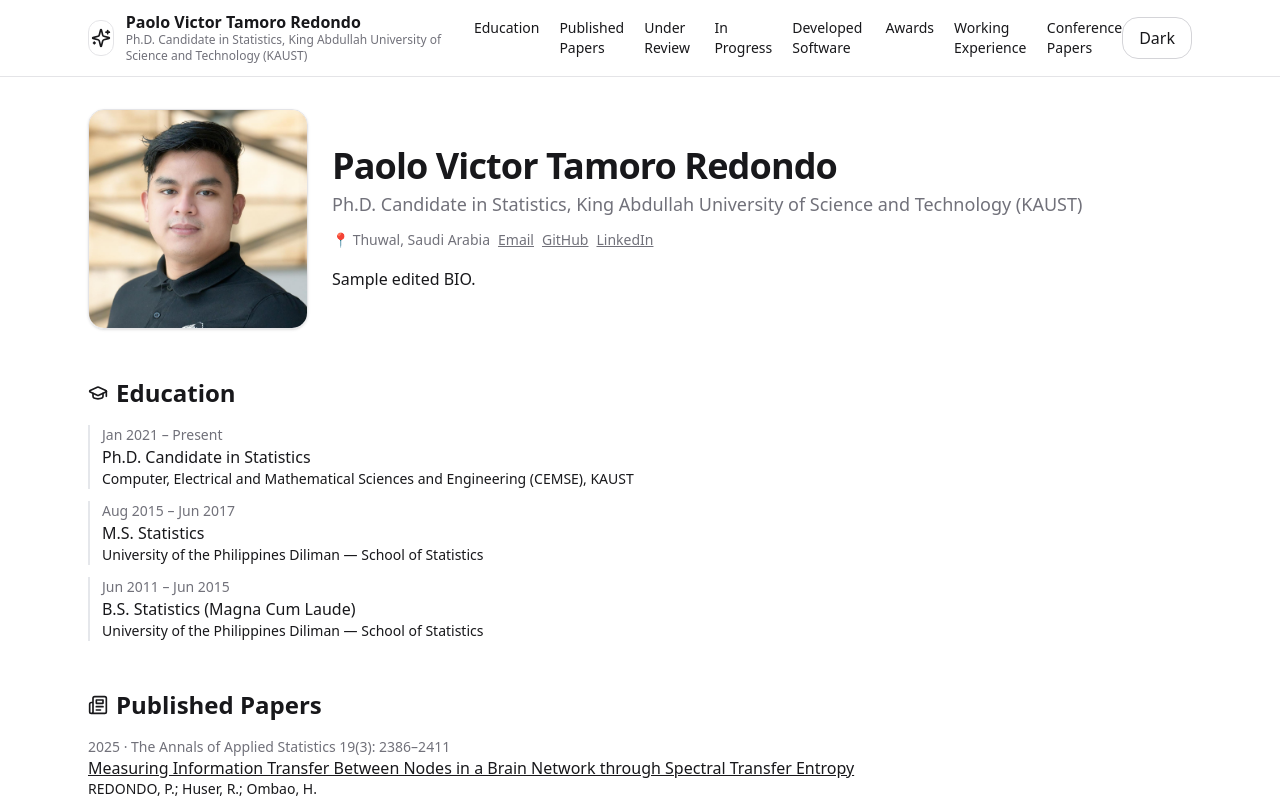
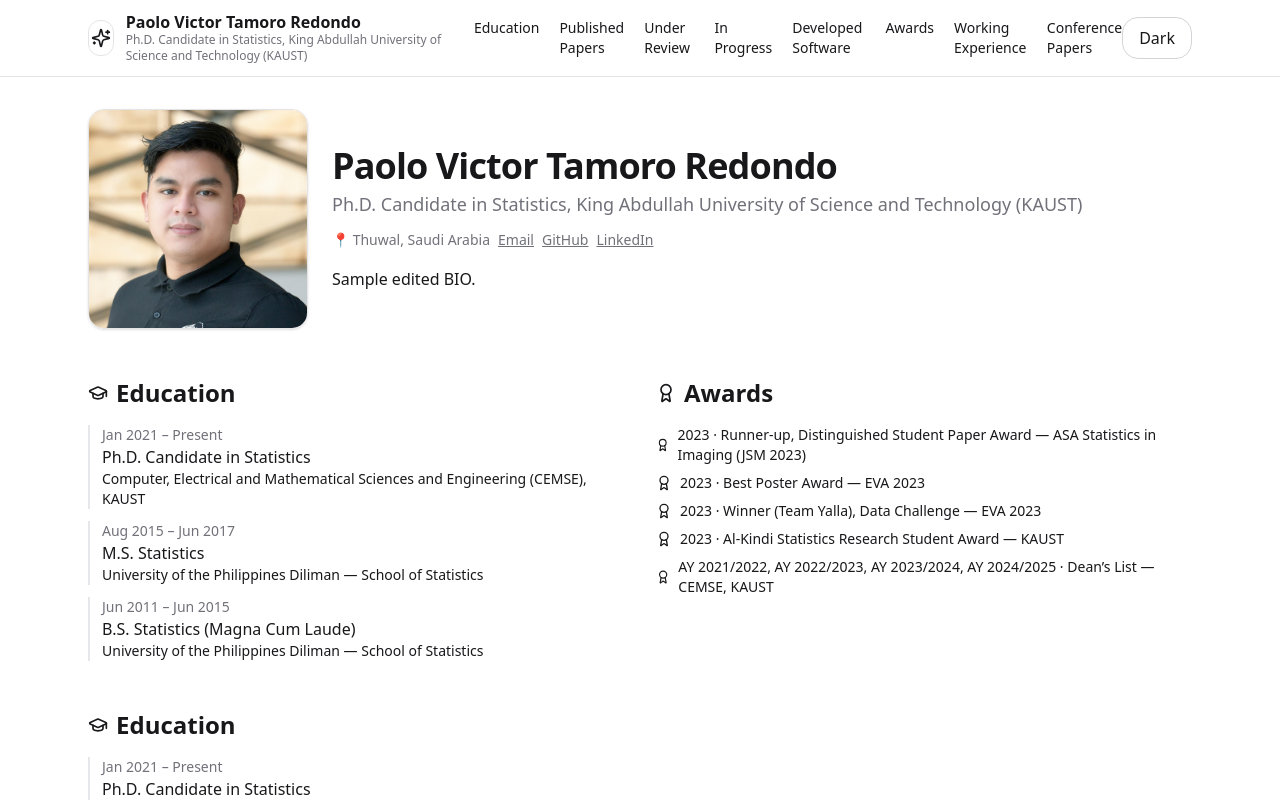
Before and after one commit to ptredondo/ptredondo.github.io, a React (Vite) app: page / in a window 1280 px wide. Shown: the top 800 px of the page. Built offline with nearby package versions, Linux system fonts and the light colour scheme.

Commit message:
Update App.jsx

```diff
--- a/src/App.jsx
+++ b/src/App.jsx
@@ -141,6 +141,45 @@ export default function App(){
               </div>
             </div>
           </section>
+
+          {/* Education and Awards side by side */}
+          <div className="flex flex-col md:flex-row md:space-x-8" id="education-awards">
+            {/* Left column: Education */}
+            <section id="education" className="md:w-1/2">
+              <div className="flex items-center gap-2 mb-4">
+                <GraduationCap className="w-5 h-5"/>
+                <h2 className="text-2xl font-semibold">Education</h2>
+              </div>
+              <div className="space-y-3">
+                {resume.education.map((e, i)=>(
+                  <div key={i} className="border-l-2 pl-3">
+                    <div className="text-sm text-zinc-500 dark:text-zinc-400">{e.period}</div>
+                    <div className="font-medium">{e.degree}</div>
+                    <div className="text-sm">{e.institution}</div>
+                  </div>
+                ))}
+              </div>
+            </section>
+
+            {/* Right column: Awards */}
+            <section id="awards" className="md:w-1/2 mt-8 md:mt-0">
+              <div className="flex items-center gap-2 mb-4">
+                <Award className="w-5 h-5"/>
+                <h2 className="text-2xl font-semibold">Awards</h2>
+              </div>
+              <ul className="space-y-2">
+                {resume.awards.map((a,i)=>(
+                  <li key={i} className="flex items-center gap-2">
+                    <Award className="w-4 h-4" />
+                    <span className="text-sm">{a.year} · {a.name} — {a.org}</span>
+                  </li>
+                ))}
+              </ul>
+            </section>
+          </div>
+
+
+
           <section id="education">
             <div className="flex items-center gap-2 mb-4"><GraduationCap className="w-5 h-5"/><h2 className="text-2xl font-semibold">Education</h2></div>
             <div className="space-y-3">
```
